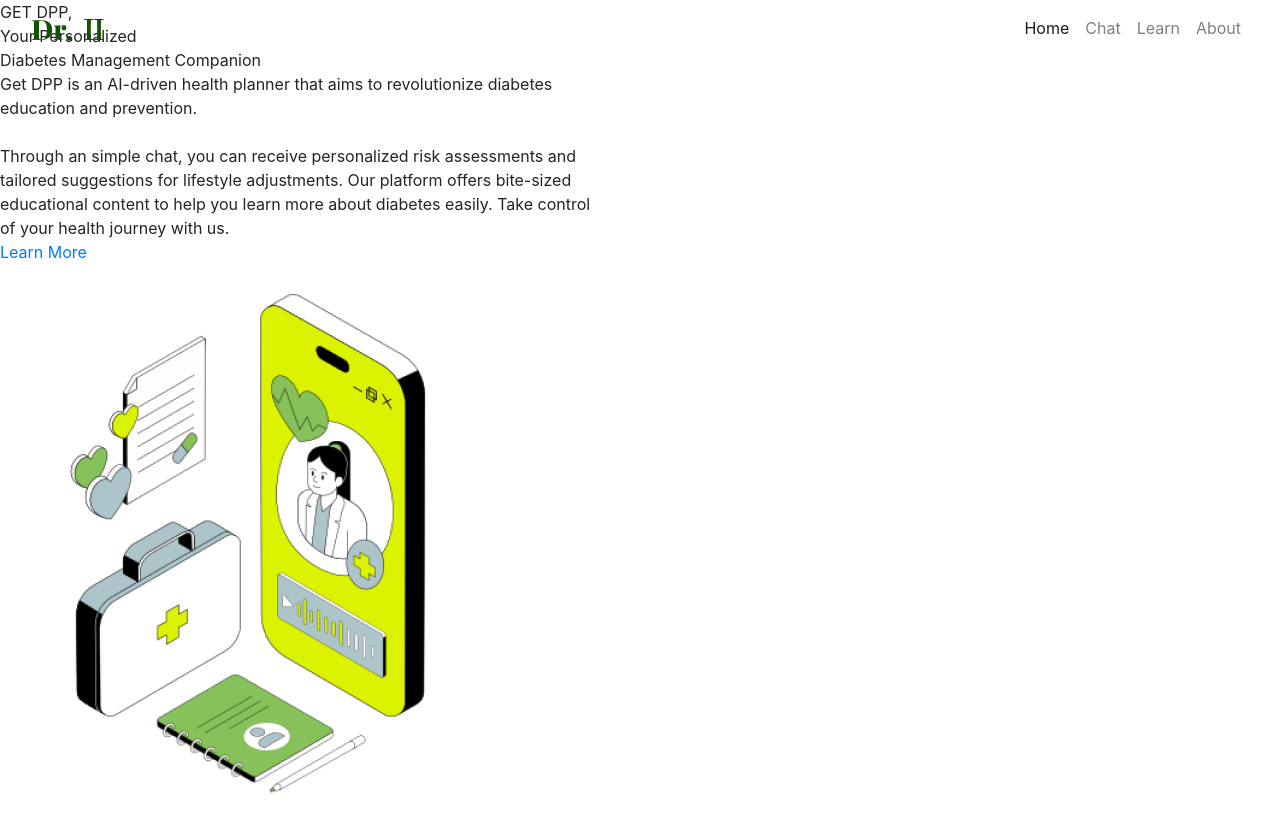
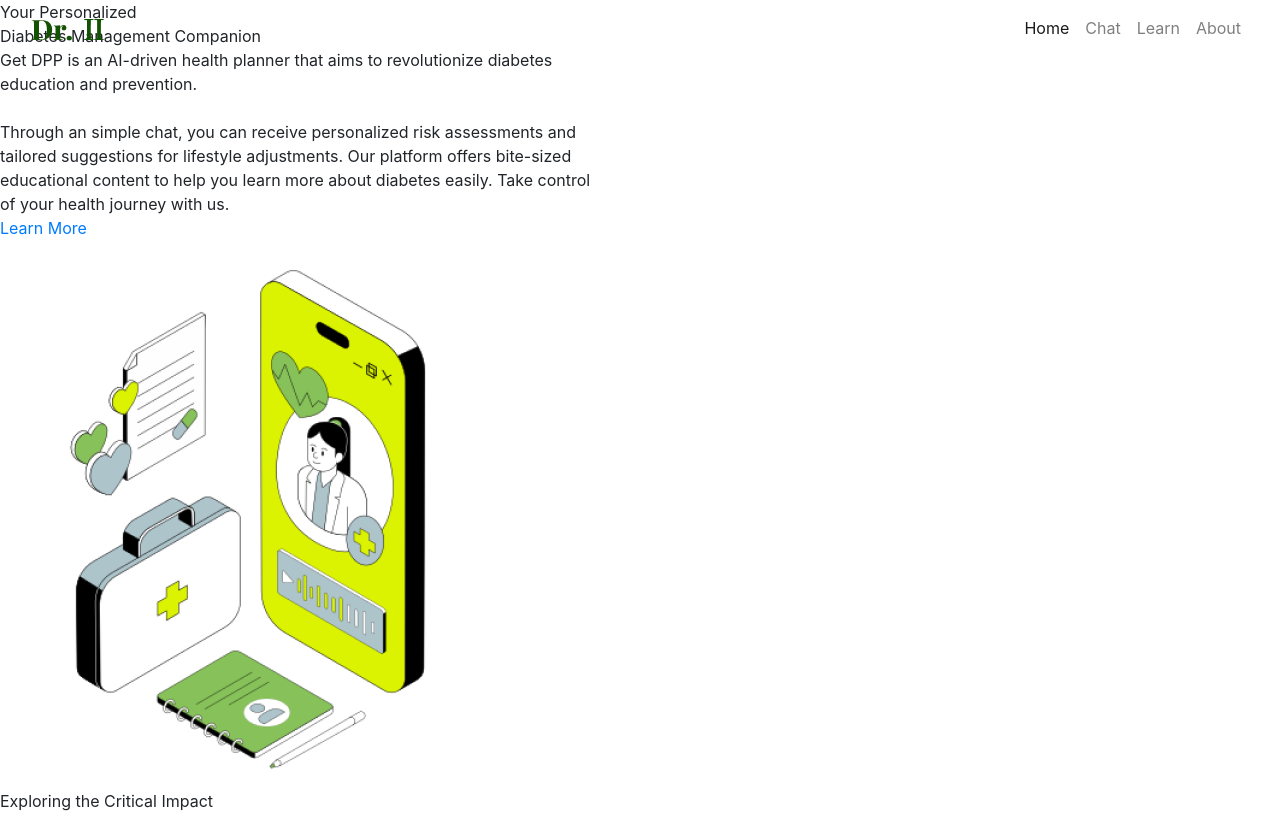
Before and after one commit to momoko0719/GET_DPP, a React (Create React App) app: page / in a window 1280 px wide. Shown: the top 813 px of the page. Built offline with nearby package versions, Linux system fonts and the light colour scheme.

Commit message:
minor text update

```diff
--- a/src/components/Home.js
+++ b/src/components/Home.js
@@ -9,8 +9,6 @@ const Home = () => {
       <div className="section1">
         <div className="left1">
           <div class="project-slogon">
-            GET DPP,
-            <br />
             Your Personalized
             <br />
             Diabetes Management Companion
```
